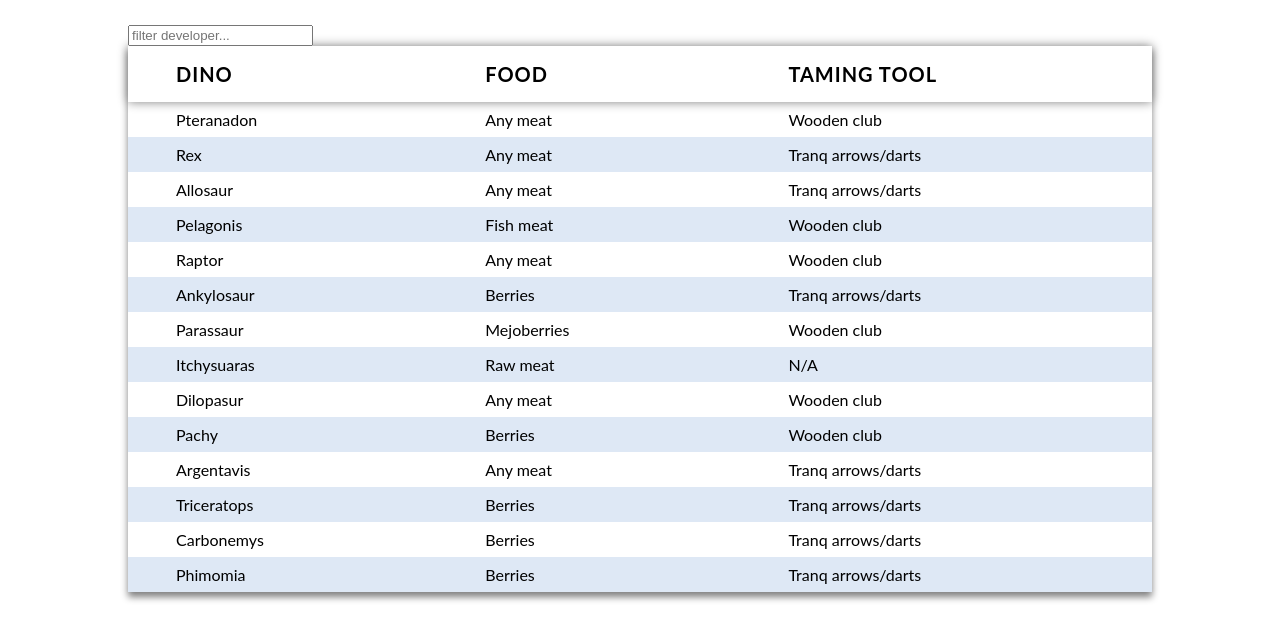
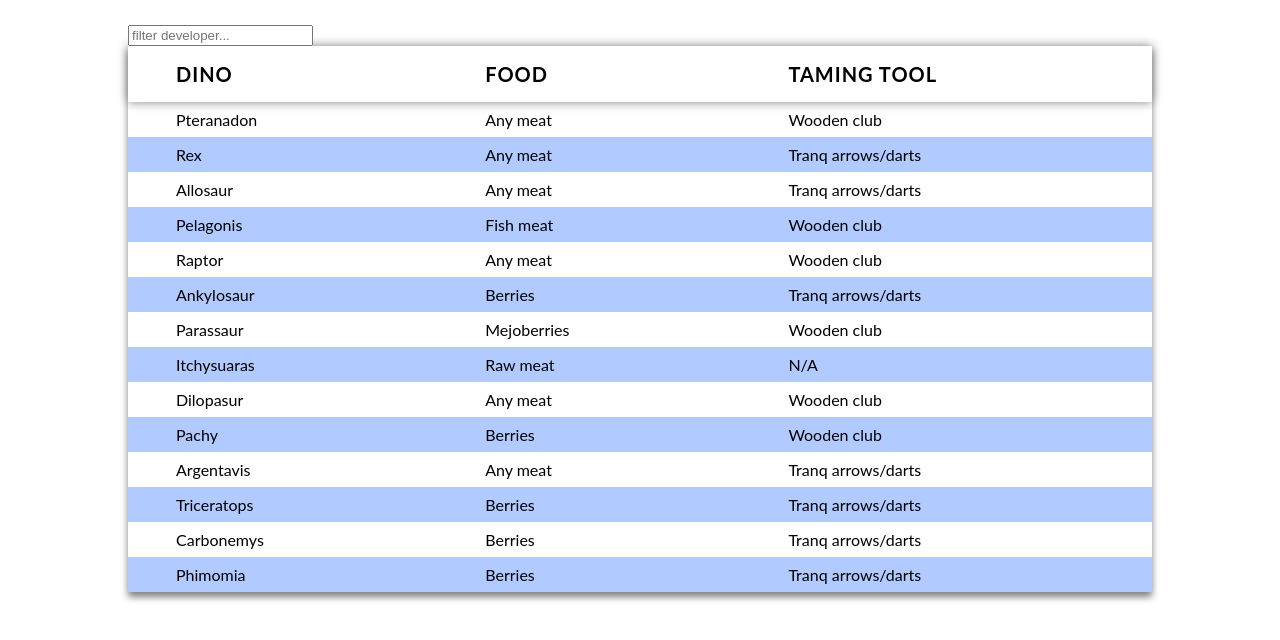
Before and after one commit to od-8/Search-Bar, a plain HTML site: page search-bar v2/index.html in a window 1280 px wide. Drawn offline with Linux system fonts and the light colour scheme.

Commit message:
Changed color

```diff
--- a/search-bar v2/search-bar.css
+++ b/search-bar v2/search-bar.css
@@ -32,5 +32,5 @@ th {
     text-align: left;
 }
 tr:nth-child(even) {
-    background-color: #dee8f5;
+    background-color: #b1caff;
 }
```
